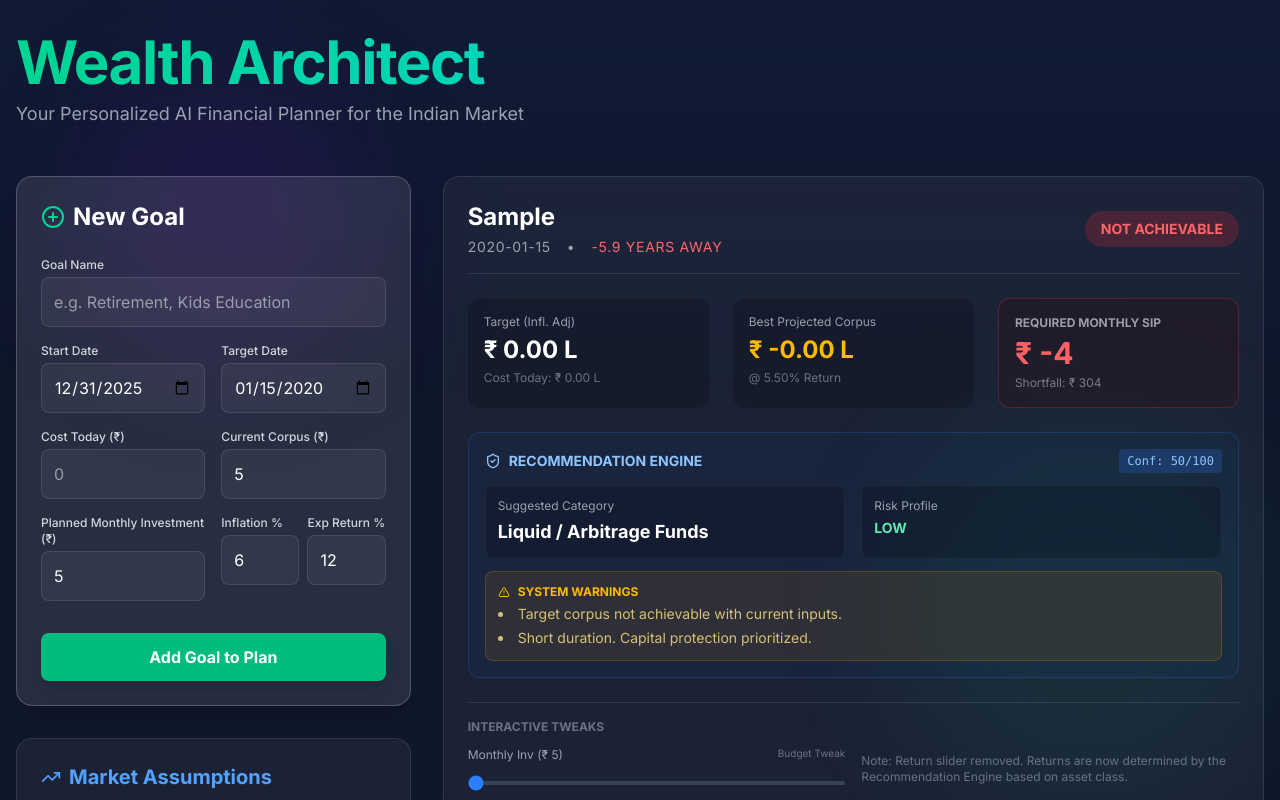
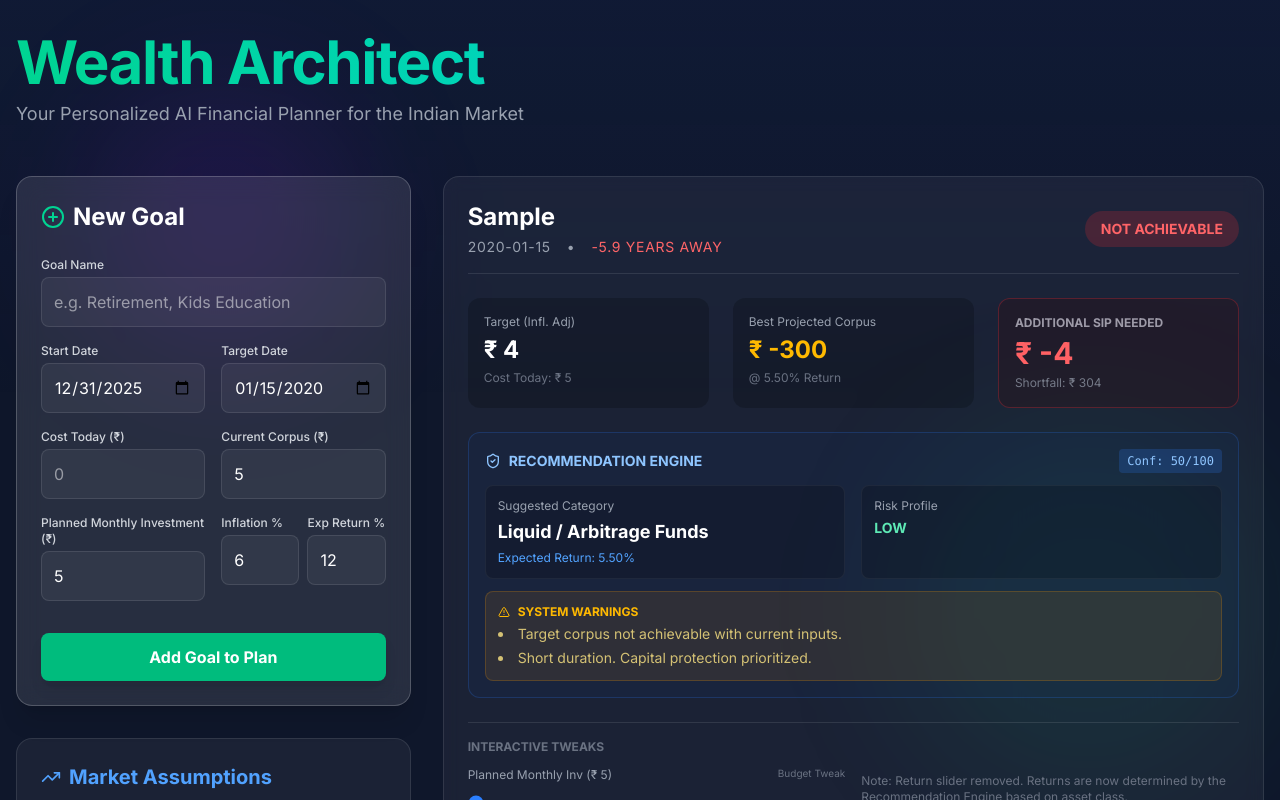
Before and after one commit to SurajKande/Wealth-Architect, a React (Vite) app: page / in a window 1280 px wide. Both pictures are taken after typing "Sample", "2020-01-15", "5", "5", "5" into the empty fields and a click on the button "Add Goal to Plan". Shown: the top 800 px of the page. Built offline with nearby package versions, Linux system fonts and the light colour scheme; no server answers.

Commit message:
more ui changes

```diff
--- a/src/App.jsx
+++ b/src/App.jsx
@@ -89,26 +89,26 @@ function App() {
                     <div className="grid grid-cols-1 md:grid-cols-3 gap-6 mb-6">
                       <div className="bg-black/20 p-4 rounded-xl">
                         <div className="text-gray-400 text-xs mb-1">Target (Infl. Adj)</div>
-                        <div className="text-2xl font-bold text-white">₹ {(insight.inflAdjustedCost / 100000).toFixed(2)} L</div>
-                        <div className="text-xs text-gray-500 mt-1">Cost Today: ₹ {(goal.amountNeededToday / 100000).toFixed(2)} L</div>
+                        <div className="text-2xl font-bold text-white">{formatCurrency(insight.inflAdjustedCost)}</div>
+                        <div className="text-xs text-gray-500 mt-1">Cost Today: {formatCurrency(goal.amountNeededToday)}</div>
                       </div>
 
                       <div className="bg-black/20 p-4 rounded-xl">
                         <div className="text-gray-400 text-xs mb-1">Best Projected Corpus</div>
                         <div className={`text-2xl font-bold ${isAchievable ? 'text-blue-300' : 'text-amber-400'}`}>
-                          ₹ {(rec.projectedCorpus / 100000).toFixed(2)} L
+                          {formatCurrency(rec.projectedCorpus)}
                         </div>
                         <div className="text-xs text-gray-500 mt-1">@ {rec.returnUsed}% Return</div>
                       </div>
 
                       <div className={`bg-black/20 p-4 rounded-xl border relative overflow-hidden ${isAchievable ? 'border-emerald-500/30' : 'border-red-500/30'}`}>
                         <div className={`absolute inset-0 ${isAchievable ? 'bg-emerald-500/5' : 'bg-red-500/5'}`}></div>
-                        <div className="text-gray-400 text-xs mb-1 font-bold">REQUIRED MONTHLY SIP</div>
+                        <div className="text-gray-400 text-xs mb-1 font-bold">ADDITIONAL SIP NEEDED</div>
                         <div className={`text-3xl font-bold ${isAchievable ? 'text-emerald-400' : 'text-red-400'}`}>
-                          ₹ {Math.ceil(rec.requiredExtraSip).toLocaleString('en-IN')}
+                          {formatCurrency(Math.ceil(rec.requiredExtraSip))}
                         </div>
                         <div className="text-xs opacity-70 mt-1 text-gray-400">
-                          {isAchievable ? 'To achieve goal' : `Shortfall: ₹ ${Math.round(rec.shortfall).toLocaleString()}`}
+                          {isAchievable ? 'To achieve goal' : `Shortfall: ${formatCurrency(rec.shortfall)}`}
                         </div>
                       </div>
                     </div>
@@ -129,6 +129,9 @@ function App() {
                           <div className="flex-1 p-3 bg-black/20 rounded-lg border border-white/5">
                             <span className="block text-xs text-gray-400 mb-1">Suggested Category</span>
                             <strong className="text-white text-lg">{rec.category}</strong>
+                            <span className="block text-xs text-blue-400 mt-1">
+                              Expected Return: {rec.returnUsed}%
+                            </span>
                           </div>
                           <div className="flex-1 p-3 bg-black/20 rounded-lg border border-white/5">
                             <span className="block text-xs text-gray-400 mb-1">Risk Profile</span>
@@ -160,7 +163,7 @@ function App() {
                       <div className="grid grid-cols-1 md:grid-cols-2 gap-4">
                         <div>
                           <label className="flex justify-between text-xs text-gray-400 mb-1">
-                            <span>Monthly Inv (₹ {goal.monthlyInvestment.toLocaleString()})</span>
+                            <span>Planned Monthly Inv ({formatCurrency(goal.monthlyInvestment)})</span>
                             <span className="text-[10px] text-gray-500">Budget Tweak</span>
                           </label>
                           <input
```
